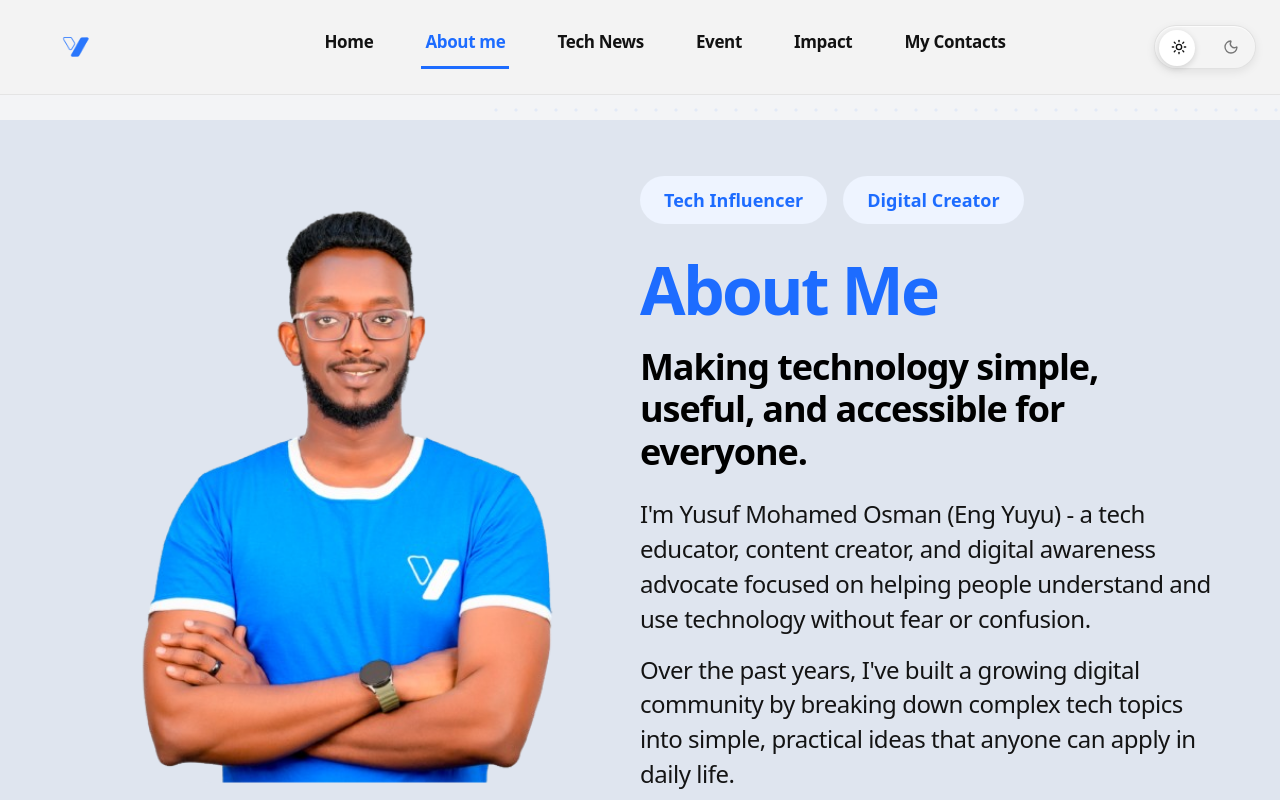
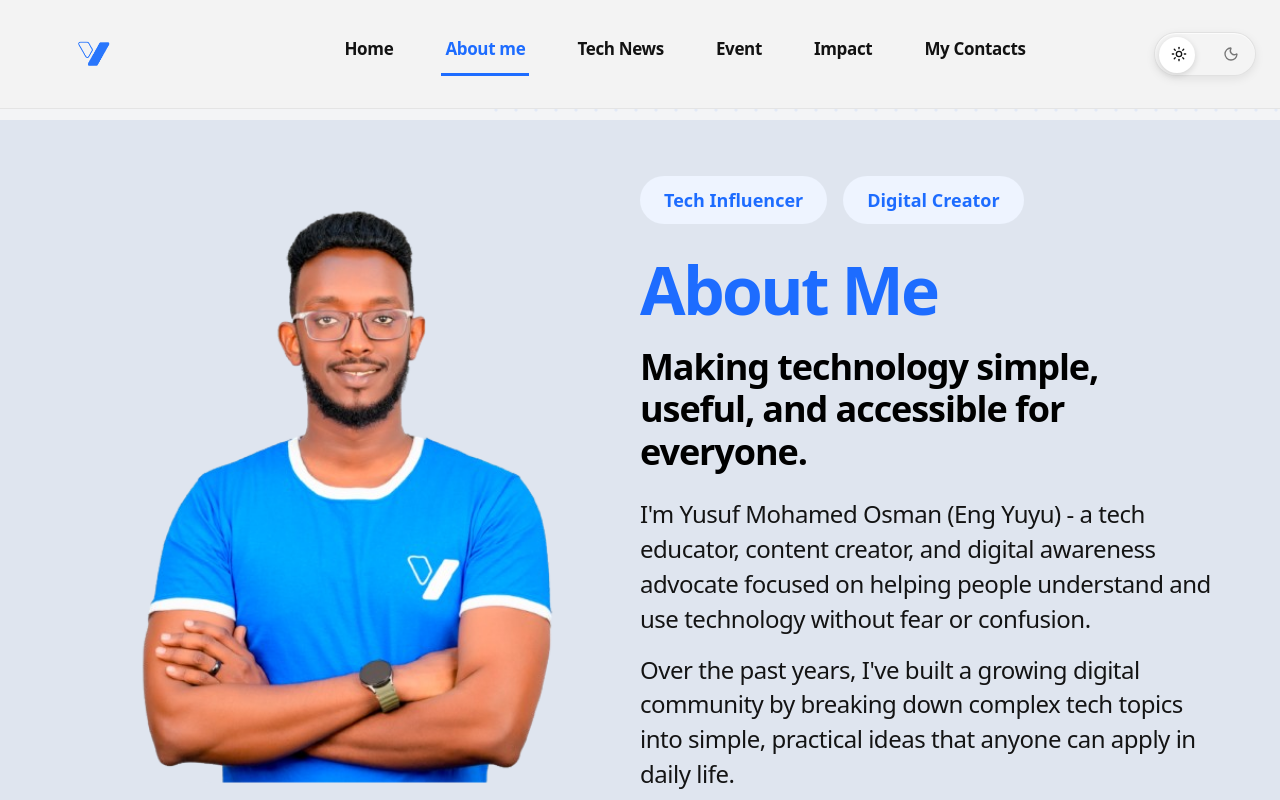
Before and after one commit to IshakAbdiazizHussen/Eng.yusuf-vision, a Next.js app: page /about in a window 1280 px wide. Shown: the top 800 px of the page. Built offline with nearby package versions, Linux system fonts and the light colour scheme; no server answers.

Commit message:
The navigation stay something cool and logo connect about section

```diff
--- a/src/components/site-nav.tsx
+++ b/src/components/site-nav.tsx
@@ -28,14 +28,14 @@ export function SiteNav() {
           : "border-black/6 bg-[#f3f3f3]/96"
       }`}
     >
-      <div className="mx-auto flex w-full max-w-[1320px] flex-wrap items-center justify-between gap-4 lg:grid lg:grid-cols-[180px_1fr_130px] lg:gap-8">
+      <div className="mx-auto flex w-full max-w-[1320px] flex-wrap items-center justify-between gap-4 lg:grid lg:grid-cols-[220px_1fr_130px] lg:gap-8">
         <Link href="/" aria-label="Go to homepage" className="justify-self-start">
           <Image
             src="/Eng Yuyu Logo-21.png"
             alt="Eng Yuyu Logo"
-            width={124}
+            width={304}
             height={89}
-            className="h-[54px] w-[92px] object-contain sm:h-[62px] sm:w-[104px]"
+            className="h-[66px] w-[200px] object-contain sm:h-[76px] sm:w-[140px]"
             style={{
               filter:
                 "brightness(0) saturate(100%) invert(35%) sepia(96%) saturate(2724%) hue-rotate(209deg) brightness(102%) contrast(98%)",
```
